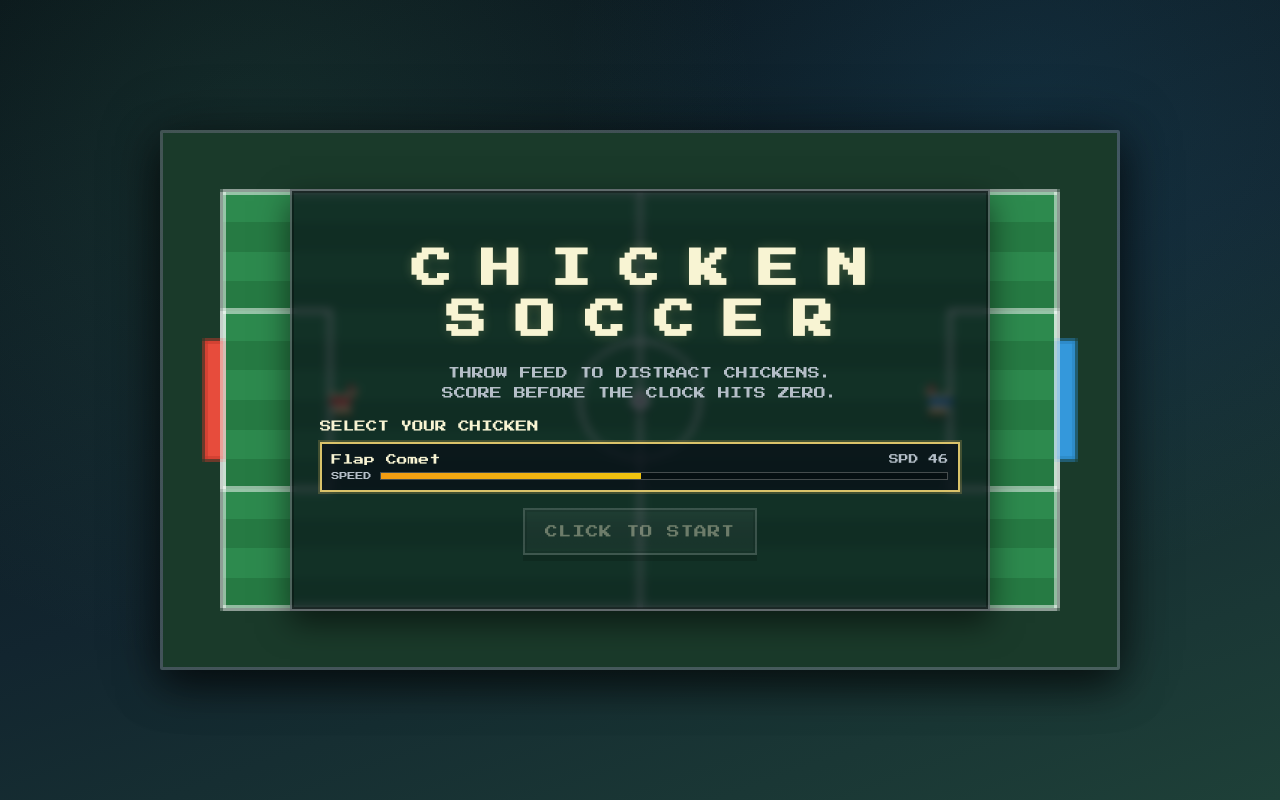
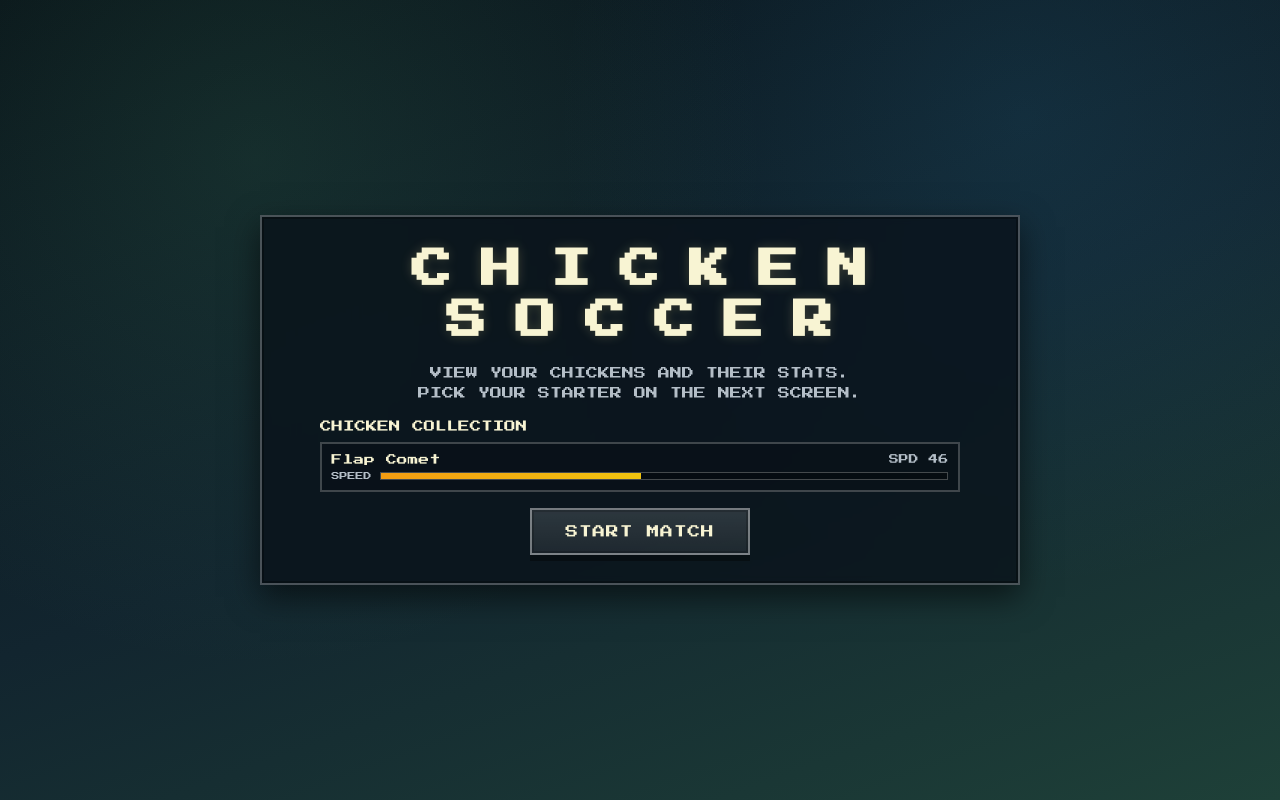
Before and after one commit to joshtyf/chicken-soccer, a React (Vite) app: page / in a window 1280 px wide. Built offline with nearby package versions, Linux system fonts and the light colour scheme; the HTML template or start-up script is replaced by a standard one.

Commit message:
refactor: dashboard-first UX, new navigation, and updated docs (README, copilot-instructions)

```diff
--- a/src/App.jsx
+++ b/src/App.jsx
@@ -1,5 +1,67 @@
+import { useState } from 'react';
+import { AnimatePresence } from 'framer-motion';
 import GameCanvas from './components/GameCanvas';
+import DashboardScreen from './components/DashboardScreen';
+import PreMatchScreen from './components/PreMatchScreen';
+import GameOverScreen from './components/GameOverScreen';
+
+const INITIAL_SCORES = { left: 0, right: 0 };
 
 export default function App() {
-  return <GameCanvas />;
+  const [screen, setScreen] = useState('dashboard');
+  const [activeMatchup, setActiveMatchup] = useState(null);
+  const [matchResult, setMatchResult] = useState({
+    scores: INITIAL_SCORES,
+    matchup: null,
+  });
+
+  function handleStartMatch() {
+    setScreen('prematch');
+  }
+
+  function handleConfirmMatch(playerChicken, opponentChicken) {
+    setActiveMatchup({ playerChicken, opponentChicken });
+    setScreen('match');
+  }
+
+  function handleMatchEnd(result) {
+    setMatchResult(result);
+    setScreen('gameover');
+  }
+
+  function handleBackToDashboard() {
+    setScreen('dashboard');
+  }
+
+  return (
+    <AnimatePresence mode="wait">
+      {screen === 'dashboard' && <DashboardScreen key="dashboard" onStartMatch={handleStartMatch} />}
+
+      {screen === 'prematch' && (
+        <PreMatchScreen
+          key="prematch"
+          onBack={handleBackToDashboard}
+          onConfirm={handleConfirmMatch}
+        />
+      )}
+
+      {screen === 'match' && (
+        <GameCanvas
+          key="match"
+          matchup={activeMatchup}
+          onMatchEnd={handleMatchEnd}
+          onQuit={handleBackToDashboard}
+        />
+      )}
+
+      {screen === 'gameover' && (
+        <GameOverScreen
+          key="gameover"
+          scores={matchResult.scores}
+          matchup={matchResult.matchup}
+          onContinue={handleBackToDashboard}
+        />
+      )}
+    </AnimatePresence>
+  );
 }
--- a/src/components/ChickenCard.jsx
+++ b/src/components/ChickenCard.jsx
@@ -2,14 +2,20 @@ import { motion } from 'framer-motion';
 
 export default function ChickenCard({ chicken, selected, onSelect }) {
   const speed = chicken?.stats?.speed ?? 0;
+  const isSelectable = typeof onSelect === 'function';
 
   return (
     <motion.button
       type="button"
-      className={`chicken-card ${selected ? 'selected' : ''}`.trim()}
+      className={`chicken-card ${selected ? 'selected' : ''} ${isSelectable ? '' : 'is-static'}`.trim()}
       whileHover={{ y: -2 }}
       whileTap={{ scale: 0.98 }}
-      onClick={() => onSelect(chicken.id)}
+      onClick={() => {
+        if (isSelectable) {
+          onSelect(chicken.id);
+        }
+      }}
+      aria-pressed={isSelectable ? selected : undefined}
     >
       <div className="chicken-card-head">
         <p className="chicken-name">{chicken.name}</p>
--- /dev/null
+++ b/src/components/DashboardScreen.jsx
@@ -0,0 +1,76 @@
+import { motion } from 'framer-motion';
+import { useEffect, useState } from 'react';
+import ChickenCard from './ChickenCard';
+import { chickenDB } from '../data/chickenDB';
+
+const titleWords = ['CHICKEN', 'SOCCER'];
+
+export default function DashboardScreen({ onStartMatch }) {
+  const [chickens, setChickens] = useState([]);
+
+  useEffect(() => {
+    const seededChickens = chickenDB.init();
+    setChickens(seededChickens);
+  }, []);
+
+  return (
+    <motion.div
+      className="screen-page"
+      initial={{ opacity: 0 }}
+      animate={{ opacity: 1 }}
+      exit={{ opacity: 0 }}
+      transition={{ duration: 0.28 }}
+    >
+      <motion.div
+        className="overlay-panel dashboard-card"
+        initial={{ scale: 0.95, y: 12 }}
+        animate={{ scale: 1, y: 0 }}
+        exit={{ scale: 1.02, opacity: 0 }}
+        transition={{ type: 'spring', stiffness: 220, damping: 22 }}
+      >
+        <h1 className="screen-title" aria-label="Chicken Soccer">
+          {titleWords.map((word) => (
+            <div key={word}>
+              {word.split('').map((char, index) => (
+                <motion.span
+                  key={`${word}-${index}`}
+                  className="word"
+                  initial={{ opacity: 0, y: 12 }}
+                  animate={{ opacity: 1, y: 0 }}
+                  transition={{ duration: 0.28, delay: index * 0.03 }}
+                >
+                  {char}
+                </motion.span>
+              ))}
+            </div>
+          ))}
+        </h1>
+
+        <p className="screen-subtitle">
+          VIEW YOUR CHICKENS AND THEIR STATS.
+          <br />
+          PICK YOUR STARTER ON THE NEXT SCREEN.
+        </p>
+
+        <section className="chicken-picker" aria-label="Your chickens">
+          <p className="picker-title">CHICKEN COLLECTION</p>
+          <div className="chicken-list">
+            {chickens.map((chicken) => (
+              <ChickenCard key={chicken.id} chicken={chicken} selected={false} />
+            ))}
+          </div>
+        </section>
+
+        <motion.button
+          type="button"
+          className="ui-button"
+          whileHover={{ scale: 1.04 }}
+          whileTap={{ scale: 0.97 }}
+          onClick={onStartMatch}
+        >
+          START MATCH
+        </motion.button>
+      </motion.div>
+    </motion.div>
+  );
+}
--- a/src/components/GameCanvas.jsx
+++ b/src/components/GameCanvas.jsx
@@ -1,23 +1,17 @@
 import { useRef } from 'react';
 import { AnimatePresence } from 'framer-motion';
 import { useGameLoop } from '../hooks/useGameLoop';
-import MenuScreen from './MenuScreen';
 import GameHUD from './GameHUD';
 import GoalOverlay from './GoalOverlay';
-import GameOverScreen from './GameOverScreen';
 import PauseOverlay from './PauseOverlay';
 
-export default function GameCanvas() {
+export default function GameCanvas({ matchup, onMatchEnd, onQuit }) {
   const canvasRef = useRef(null);
-  const gameUi = useGameLoop(canvasRef);
+  const gameUi = useGameLoop(canvasRef, { matchup, onMatchEnd, onQuit });
 
   return (
     <div className="game-shell">
       <canvas ref={canvasRef} />
-
-      <AnimatePresence>
-        {gameUi.phase === 'menu' && <MenuScreen onStart={gameUi.startGame} />}
-      </AnimatePresence>
 
       <AnimatePresence>
         {(gameUi.phase === 'playing' || gameUi.phase === 'goal' || gameUi.phase === 'paused') && (
@@ -39,12 +33,6 @@ export default function GameCanvas() {
           <PauseOverlay onResume={gameUi.togglePause} onMainMenu={gameUi.quitToMenu} />
         )}
       </AnimatePresence>
-
-      <AnimatePresence>
-        {gameUi.phase === 'gameover' && (
-          <GameOverScreen scores={gameUi.scores} onRestart={gameUi.restartGame} />
-        )}
-      </AnimatePresence>
     </div>
   );
 }
--- a/src/components/PauseOverlay.jsx
+++ b/src/components/PauseOverlay.jsx
@@ -39,7 +39,7 @@ export default function PauseOverlay({ onResume, onMainMenu }) {
           whileTap={{ scale: 0.97 }}
           onClick={onMainMenu}
         >
-          MAIN MENU
+          DASHBOARD
         </motion.button>
       </motion.div>
     </motion.div>
--- a/src/components/MenuScreen.jsx
+++ b/src/components/PreMatchScreen.jsx
@@ -2,10 +2,11 @@ import { motion } from 'framer-motion';
 import { useEffect, useMemo, useState } from 'react';
 import ChickenCard from './ChickenCard';
 import { chickenDB } from '../data/chickenDB';
+import { generateRandomOpponent } from '../data/chickenModel';
 
-const titleWords = ['CHICKEN', 'SOCCER'];
+const titleWords = ['PRE', 'MATCH'];
 
-export default function MenuScreen({ onStart }) {
+export default function PreMatchScreen({ onBack, onConfirm }) {
   const [chickens, setChickens] = useState([]);
   const [selectedChickenId, setSelectedChickenId] = useState('');
 
@@ -26,7 +27,7 @@ export default function MenuScreen({ onStart }) {
 
   return (
     <motion.div
-      className="screen-overlay"
+      className="screen-page"
       initial={{ opacity: 0 }}
       animate={{ opacity: 1 }}
       exit={{ opacity: 0 }}
@@ -39,7 +40,7 @@ export default function MenuScreen({ onStart }) {
         exit={{ scale: 1.05, opacity: 0 }}
         transition={{ type: 'spring', stiffness: 220, damping: 20 }}
       >
-        <h1 className="screen-title" aria-label="Chicken Soccer">
+        <h1 className="screen-title" aria-label="Pre match">
           {titleWords.map((word) => (
             <div key={word}>
               {word.split('').map((char, index) => (
@@ -58,9 +59,9 @@ export default function MenuScreen({ onStart }) {
         </h1>
 
         <p className="screen-subtitle">
-          THROW FEED TO DISTRACT CHICKENS.
+          CHOOSE YOUR STARTING CHICKEN.
           <br />
-          SCORE BEFORE THE CLOCK HITS ZERO.
+          YOU WILL FACE A RANDOM OPPONENT.
         </p>
 
         <section className="chicken-picker" aria-label="Choose your chicken">
@@ -77,16 +78,28 @@ export default function MenuScreen({ onStart }) {
           </div>
         </section>
 
+        <div className="action-row">
+          <motion.button
+            type="button"
+            className="ui-button"
+            whileHover={{ scale: 1.04 }}
+            whileTap={{ scale: 0.97 }}
+            onClick={onBack}
+          >
+            BACK
+          </motion.button>
+
           <motion.button
             type="button"
             className="ui-button pulse-hint"
             whileHover={{ scale: 1.04 }}
             whileTap={{ scale: 0.97 }}
-          onClick={() => onStart(selectedChicken)}
+            onClick={() => onConfirm(selectedChicken, generateRandomOpponent())}
             disabled={!canStart}
           >
-          CLICK TO START
+            START MATCH
           </motion.button>
+        </div>
       </motion.div>
     </motion.div>
   );
--- a/src/hooks/useGameLoop.js
+++ b/src/hooks/useGameLoop.js
@@ -9,12 +9,12 @@ import { generateRandomOpponent, generateStarterChicken, resolveGameStats } from
 
 const GAME_DURATION = 90;
 
-export function useGameLoop(canvasRef) {
-  const [phase, setPhase] = useState('menu');
+export function useGameLoop(canvasRef, { matchup: selectedMatchup, onMatchEnd, onQuit } = {}) {
+  const [phase, setPhase] = useState('playing');
   const [scores, setScores] = useState({ left: 0, right: 0 });
   const [displayTime, setDisplayTime] = useState(GAME_DURATION);
   const [goalMessage, setGoalMessage] = useState('');
-  const [matchup, setMatchup] = useState({ playerChicken: null, opponentChicken: null });
+  const [matchup, setMatchup] = useState(selectedMatchup || { playerChicken: null, opponentChicken: null });
   const lastDisplayedSecond = useRef(GAME_DURATION);
 
   const gameState = useRef({
@@ -27,7 +27,7 @@ export function useGameLoop(canvasRef) {
     scoreLeft: 0,
     scoreRight: 0,
     gameTime: GAME_DURATION,
-    phase: 'menu', // 'menu' | 'playing' | 'paused' | 'goal' | 'gameover'
+    phase: 'playing', // 'playing' | 'paused' | 'goal' | 'gameover'
     goalTimer: 0,
     goalMessage: '',
     lastTime: 0,
@@ -35,11 +35,11 @@ export function useGameLoop(canvasRef) {
     clickQueue: [],
   });
 
-  const setupMatchup = useCallback((playerChickenInput) => {
+  const setupMatchup = useCallback((nextMatchup) => {
     const s = gameState.current;
 
-    const playerChicken = playerChickenInput || generateStarterChicken();
-    const opponentChicken = generateRandomOpponent();
+    const playerChicken = nextMatchup?.playerChicken || generateStarterChicken();
+    const opponentChicken = nextMatchup?.opponentChicken || generateRandomOpponent();
 
     s.playerChicken = playerChicken;
     s.opponentChicken = opponentChicken;
@@ -69,9 +69,9 @@ export function useGameLoop(canvasRef) {
     s.feedManager.reset();
   }, []);
 
-  const resetMatch = useCallback((nextPhase) => {
+  const resetMatch = useCallback(() => {
     const s = gameState.current;
-    s.phase = nextPhase;
+    s.phase = 'playing';
     s.scoreLeft = 0;
     s.scoreRight = 0;
     s.gameTime = GAME_DURATION;
@@ -83,20 +83,16 @@ export function useGameLoop(canvasRef) {
     s.chickenRight.resetPosition();
 
     lastDisplayedSecond.current = GAME_DURATION;
-    setPhase(nextPhase);
+    setPhase('playing');
     setScores({ left: 0, right: 0 });
     setDisplayTime(GAME_DURATION);
     setGoalMessage('');
   }, []);
 
-  const startGame = useCallback((playerChicken) => {
-    setupMatchup(playerChicken);
-    resetMatch('playing');
-  }, [resetMatch, setupMatchup]);
-
-  const restartGame = useCallback(() => {
-    resetMatch('menu');
-  }, [resetMatch]);
+  useEffect(() => {
+    setupMatchup(selectedMatchup);
+    resetMatch();
+  }, [resetMatch, selectedMatchup, setupMatchup]);
 
   const togglePause = useCallback(() => {
     const s = gameState.current;
@@ -115,8 +111,8 @@ export function useGameLoop(canvasRef) {
   }, []);
 
   const quitToMenu = useCallback(() => {
-    resetMatch('menu');
-  }, [resetMatch]);
+    onQuit?.();
+  }, [onQuit]);
 
   // Click handler — enqueue clicks for the game loop to consume
   const handleCanvasClick = useCallback((e) => {
@@ -189,6 +185,13 @@ export function useGameLoop(canvasRef) {
           s.phase = 'gameover';
           setPhase('gameover');
           setDisplayTime(0);
+          onMatchEnd?.({
+            scores: { left: s.scoreLeft, right: s.scoreRight },
+            matchup: {
+              playerChicken: s.playerChicken,
+              opponentChicken: s.opponentChicken,
+            },
+          });
           return;
         }
       }
@@ -277,7 +280,7 @@ export function useGameLoop(canvasRef) {
       canvas.removeEventListener('touchend', handleTouchEnd);
       document.removeEventListener('keydown', handleKeyDown);
     };
-  }, [canvasRef, handleCanvasClick, handleTouchEnd, resetAfterGoal, togglePause]);
+  }, [canvasRef, handleCanvasClick, handleTouchEnd, onMatchEnd, resetAfterGoal, togglePause]);
 
   return {
     phase,
@@ -285,8 +288,6 @@ export function useGameLoop(canvasRef) {
     displayTime,
     goalMessage,
     matchup,
-    startGame,
-    restartGame,
     togglePause,
     quitToMenu,
   };
--- a/src/index.css
+++ b/src/index.css
@@ -46,6 +46,14 @@ body {
   aspect-ratio: 16 / 9;
 }
 
+.screen-page {
+  width: min(960px, 100vw - 2rem);
+  min-height: min(760px, calc(100vh - 2rem));
+  display: flex;
+  align-items: center;
+  justify-content: center;
+}
+
 canvas {
   width: 100%;
   height: 100%;
@@ -84,6 +92,16 @@ canvas {
   width: min(88%, 700px);
   min-height: min(78%, 430px);
   padding: clamp(1rem, 2vw, 2rem);
+  text-align: center;
+  display: grid;
+  align-content: center;
+  gap: 1rem;
+}
+
+.dashboard-card {
+  width: min(92%, 760px);
+  min-height: min(82%, 520px);
+  padding: clamp(1rem, 2.2vw, 2rem);
   text-align: center;
   display: grid;
   align-content: center;
@@ -149,6 +167,13 @@ canvas {
     inset 0 0 0 2px rgba(0, 0, 0, 0.18);
 }
 
+.action-row {
+  display: flex;
+  justify-content: center;
+  flex-wrap: wrap;
+  gap: 0.7rem;
+}
+
 .chicken-picker {
   width: min(100%, 640px);
   margin: 0 auto;
@@ -177,6 +202,10 @@ canvas {
   text-align: left;
   cursor: pointer;
   transition: border-color 170ms ease, box-shadow 170ms ease;
+}
+
+.chicken-card.is-static {
+  cursor: default;
 }
 
 .chicken-card.selected {
@@ -403,6 +432,15 @@ canvas {
     width: min(94%, 700px);
   }
 
+  .screen-page {
+    width: min(960px, 100vw - 1rem);
+    min-height: min(760px, calc(100vh - 1rem));
+  }
+
+  .dashboard-card {
+    width: min(96%, 760px);
+  }
+
   .picker-title {
     text-align: center;
   }
```
Also changed, not shown: src/components/GameOverScreen.jsx (+10 -4 lines), 2 other files (tests, documents, lock files or other folders). Lines whose indentation alone changed are shown as unchanged.
